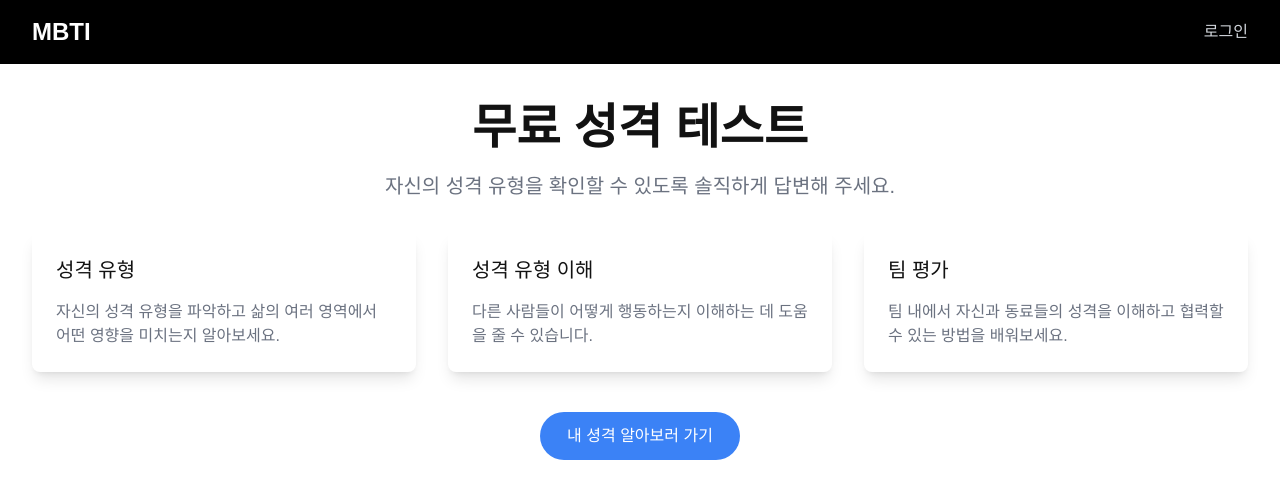
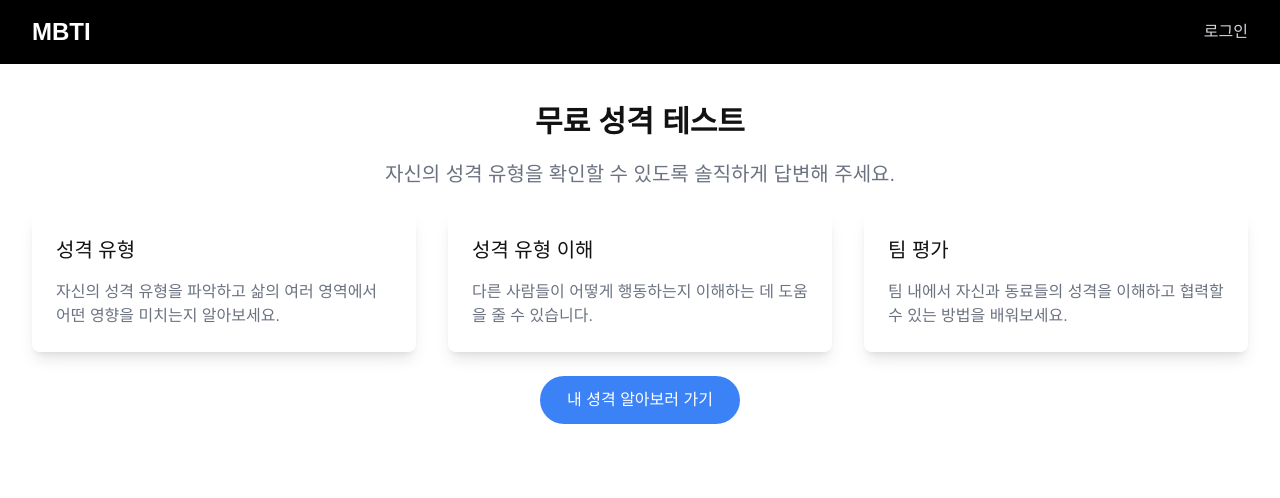
Before and after one commit to parkminjo/react-mbti-test, a React (Vite) app: page / in a window 1280 px wide. Shown: the top 498 px of the page. Built offline with nearby package versions, Linux system fonts and the light colour scheme; no server answers; a web font is replaced by a local one.

Commit message:
refactor: 공통 폰트 설정

```diff
--- a/src/pages/Home.jsx
+++ b/src/pages/Home.jsx
@@ -4,6 +4,7 @@ import Card from "../components/features/home/Card";
 import { ERROR_MESSAGES } from "../constants/errorMessages";
 import { cardContentList } from "../data/home/cardContentList";
 import useAuthStore from "../zustand/authStore";
+import { TwText } from "../styles/TwTextStyle";
 
 const Home = () => {
   const { isLogin } = useAuthStore((state) => state);
@@ -16,11 +17,11 @@ const Home = () => {
 
   return (
     <div className="w-full md:w-1024 flex flex-col justify-center items-center">
-      <h1 className={TitleStyle}>무료 성격 테스트</h1>
-      <p className={ContentStyle}>
+      <h1 className={TwText.titleStyle}>무료 성격 테스트</h1>
+      <p className={TwText.contentStyle}>
         자신의 성격 유형을 확인할 수 있도록 솔직하게 답변해 주세요.
       </p>
-      <div className="grid grid-cols-1 md:grid-cols-3 gap-8 mb-10">
+      <div className="grid grid-cols-1 md:grid-cols-3 gap-8 my-6">
         {cardContentList.map((cardContent) => {
           return <Card key={cardContent.id} cardContent={cardContent} />;
         })}
@@ -39,7 +40,3 @@ export default Home;
 /** Tailwind Style */
 const buttonStyle =
   "w-[200px] rounded-full p-3 text-white bg-blue-500 transition delay-100 duration-200 ease-in-out hover:bg-blue-600";
-
-const TitleStyle = "text-5xl font-semibold mb-5";
-
-const ContentStyle = "text-xl text-gray-500 mb-8";
--- a/src/styles/TwTextStyle.js
+++ b/src/styles/TwTextStyle.js
@@ -1,4 +1,5 @@
 export const TwText = {
   titleStyle: "text-3xl font-semibold mb-5",
   subTitleStyle: "text-2xl font-semibold",
+  contentStyle: "text-xl text-gray-500",
 };
```
